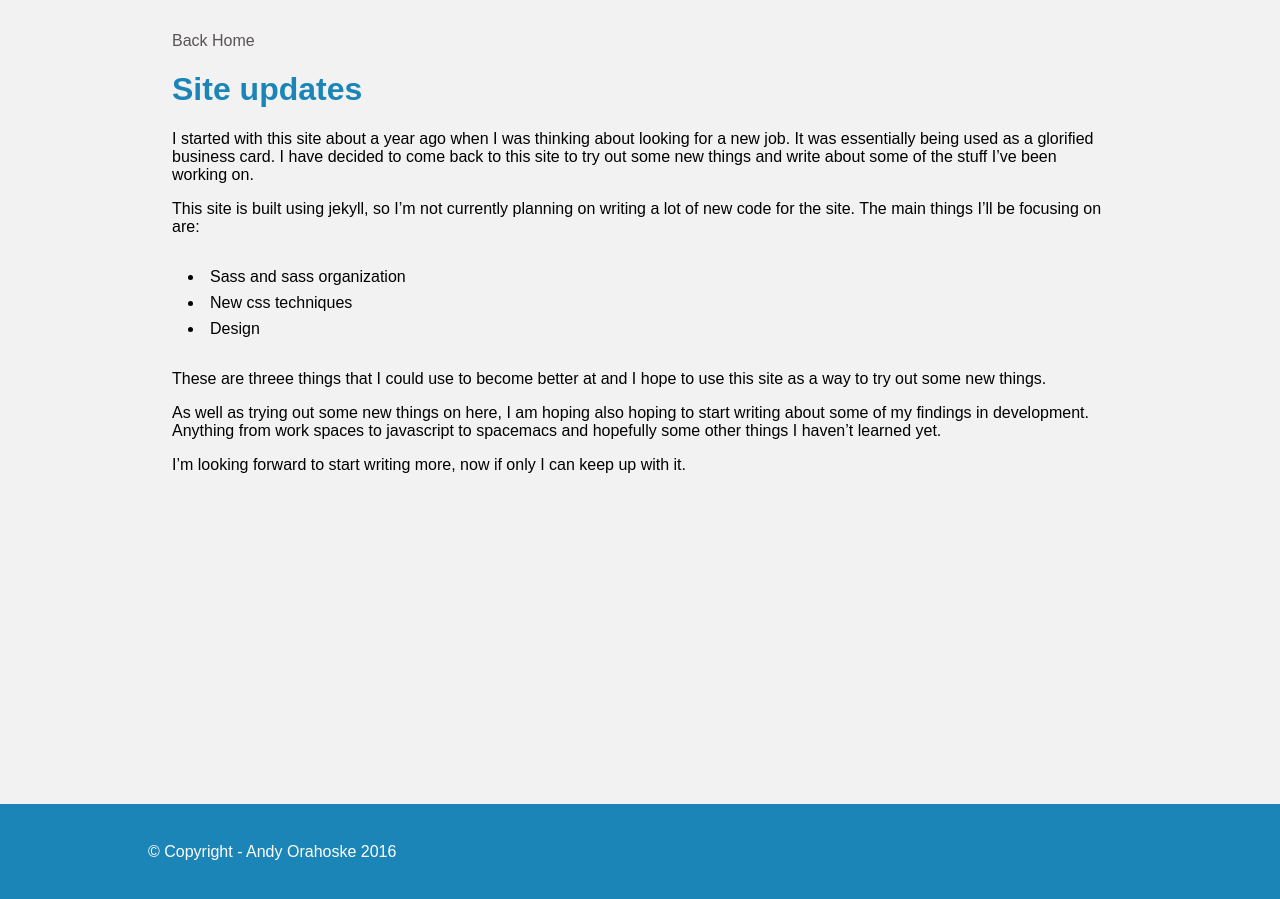
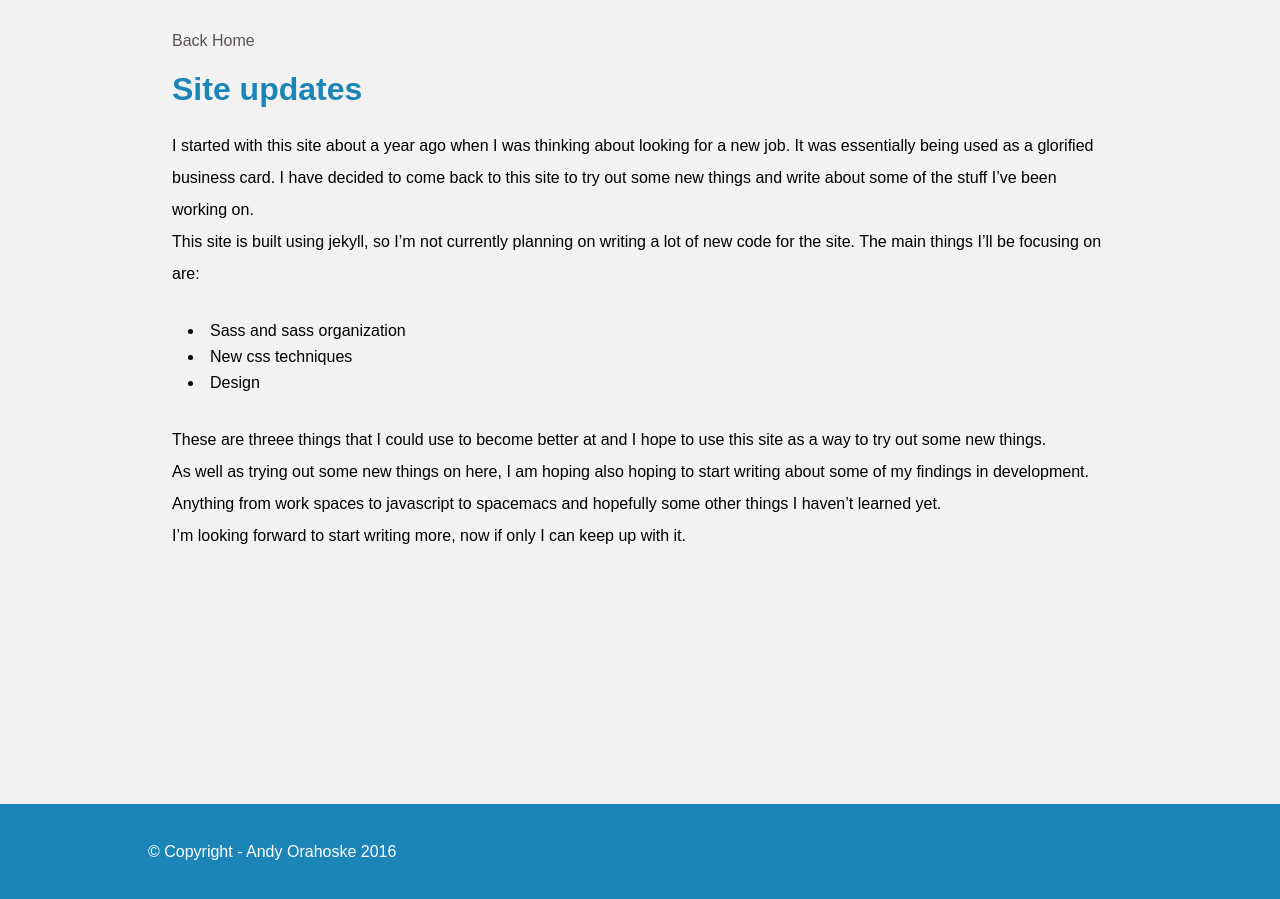
Before and after one commit to AO16/AO16.github.io, a Jekyll site: the page built from _posts/2016-11-07-site-updates.md, in a window 1280 px wide. Built offline with Jekyll 4.4.1, drawn with Linux system fonts in a browser that asks for light colours; nearby versions of some CDN libraries.

Commit message:
add in paragraph tag style

```diff
--- a/_sass/modules/paragraph.scss
+++ b/_sass/modules/paragraph.scss
@@ -1,4 +1,11 @@
 @import '../variables';
+
+
+p {
+  font-size: 1rem;
+  line-height: 2rem;
+  margin: 0;
+}
 
 .paragraph {
   font-size: 1rem;
```
